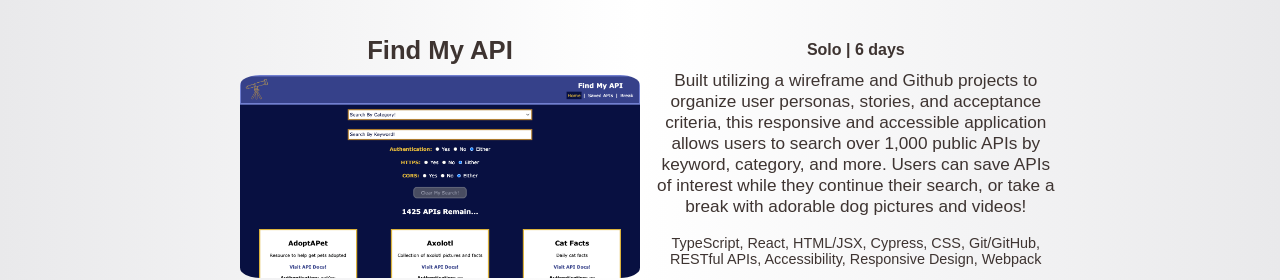
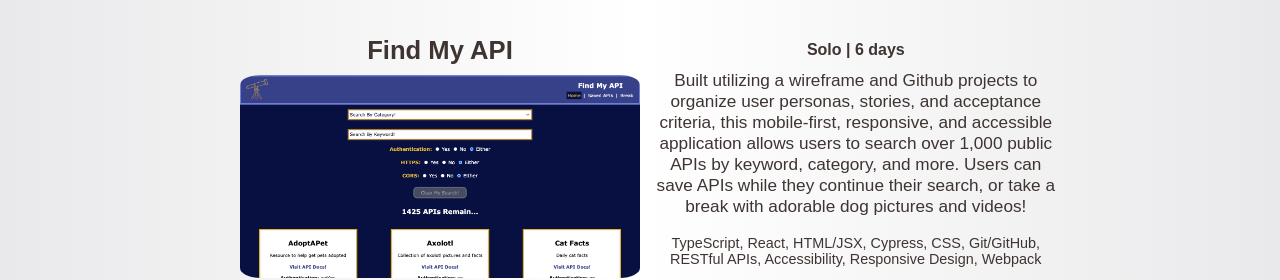
Before and after one commit to vfields/portfolio, a React (Create React App) app: page /projects in a window 1280 px wide. Shown: the part 613-893 px from the top of the page. Built offline with nearby package versions, Linux system fonts and the light colour scheme.

Commit message:
Update projects;

```diff
--- a/src/components/Projects/Projects.tsx
+++ b/src/components/Projects/Projects.tsx
@@ -32,7 +32,7 @@ function Projects() {
         </div>
         <div className="project-text">
           <h4>Solo | 6 days</h4>
-          <p className="description">Built utilizing a wireframe and Github projects to organize user personas, stories, and acceptance criteria, this responsive and accessible application allows users to search over 1,000 public APIs by keyword, category, and more. Users can save APIs of interest while they continue their search, or take a break with adorable dog pictures and videos!</p>
+          <p className="description">Built utilizing a wireframe and Github projects to organize user personas, stories, and acceptance criteria, this mobile-first, responsive, and accessible application allows users to search over 1,000 public APIs by keyword, category, and more. Users can save APIs while they continue their search, or take a break with adorable dog pictures and videos!</p>
           <p className="tech-list">TypeScript, React, HTML/JSX, Cypress, CSS, Git/GitHub, RESTful APIs, Accessibility, Responsive Design, Webpack</p>
           <span className="links"><a href="https://find-my-api.vercel.app/" target='_blank' rel="noreferrer">Live Preview</a> | <a href="https://github.com/vfields/find-my-api" target='_blank' rel="noreferrer">Code Base</a></span>
         </div>
```
